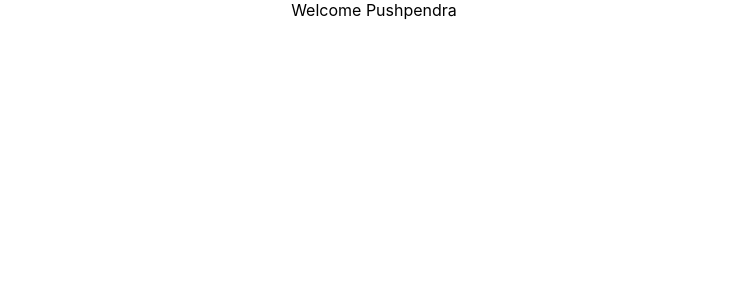
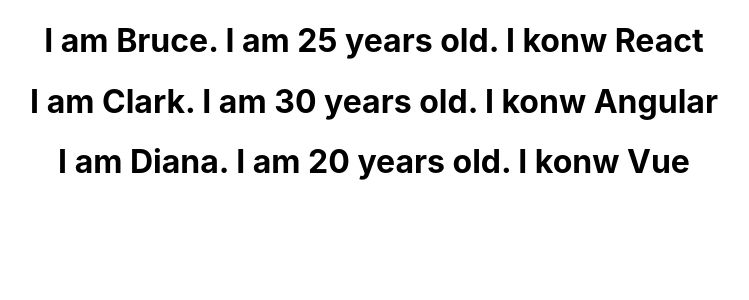
Before and after one commit to pushpendraaaa/learn-reactjs, a React (Create React App) app: page / in a window 1280 px wide. Shown: the top 300 px of the page, without its empty margins (266-1015 px from the left). Built offline with nearby package versions, Linux system fonts and the light colour scheme.

Commit message:
List Rendering

```diff
--- a/src/App.js
+++ b/src/App.js
@@ -1,5 +1,6 @@
 import "./App.css";
-import UserGreeting from "./components/02-conditional-rendering/11-UserGreeting";
+import NameList from "./components/12-list-rendering/01-NameList";
+// import UserGreeting from "./components/11-conditional-rendering/11-UserGreeting";
 // import ParentComponent from "./components/01-method-as-props/09-ParentComponent";
 // import GreetFunctional from "./components/01GreetFunctional";
 // import WelcomeClass from "./components/02WelcomeClass";
@@ -13,7 +14,8 @@
 function App() {
 	return (
 		<div className="App">
-			<UserGreeting />
+			<NameList />
+			{/* <UserGreeting /> */}
 			{/* <ParentComponent /> */}
 			{/* <EventBind /> */}
 			{/* <ClassClick /> */}
--- /dev/null
+++ b/src/components/12-list-rendering/01-NameList.js
@@ -0,0 +1,48 @@
+import React from "react";
+import Person from "./02-Person";
+
+function NameList() {
+	// const names = ["Bruce", "Clark", "Diana"];
+
+	const persons = [
+		{
+			id: 1,
+			name: "Bruce",
+			age: 25,
+			skill: "React",
+		},
+		{
+			id: 2,
+			name: "Clark",
+			age: 30,
+			skill: "Angular",
+		},
+		{
+			id: 3,
+			name: "Diana",
+			age: 20,
+			skill: "Vue",
+		},
+	];
+
+	// const nameList = names.map((name) => <h1>{name}</h1>);
+	const personList = persons.map((person) => (
+		<Person key={person.id} person={person} />
+	));
+
+	return (
+		<div>
+			{personList}
+			{/* {nameList} */}
+			{/* {names.map((name) => (
+				<h1>{name}</h1>
+			))} */}
+
+			{/* <h1>{names[0]}</h1>
+			<h1>{names[1]}</h1>
+			<h1>{names[2]}</h1> */}
+		</div>
+	);
+}
+
+export default NameList;
--- /dev/null
+++ b/src/components/12-list-rendering/02-Person.js
@@ -0,0 +1,43 @@
+import React from "react";
+
+function Person(props) {
+	const { person } = props;
+
+	// const persons = [
+	// 	{
+	// 		id: 1,
+	// 		name: "Bruce",
+	// 		age: 25,
+	// 		skill: "React",
+	// 	},
+	// 	{
+	// 		id: 2,
+	// 		name: "Clark",
+	// 		age: 30,
+	// 		skill: "Angular",
+	// 	},
+	// 	{
+	// 		id: 3,
+	// 		name: "Diana",
+	// 		age: 20,
+	// 		skill: "Vue",
+	// 	},
+	// ];
+
+	// const personList = persons.map((person) => (
+	// 	<h1>
+	// 		I am {person.name}. I am {person.age} years old. I konw {person.skill}{" "}
+	// 	</h1>
+	// ));
+
+	return (
+		<div>
+			<h1>
+				I am {person.name}. I am {person.age} years old. I konw {person.skill}{" "}
+			</h1>
+			{/* {personList} */}
+		</div>
+	);
+}
+
+export default Person;
```
Also changed, not shown: src/components/09-method-as-props/09-ParentComponent.js (renamed from src/components/01-method-as-props/09-ParentComponent.js), src/components/09-method-as-props/10-ChildComponent.js (renamed from src/components/01-method-as-props/10-ChildComponent.js), src/components/11-conditional-rendering/11-UserGreeting.js (renamed from src/components/02-conditional-rendering/11-UserGreeting.js).
